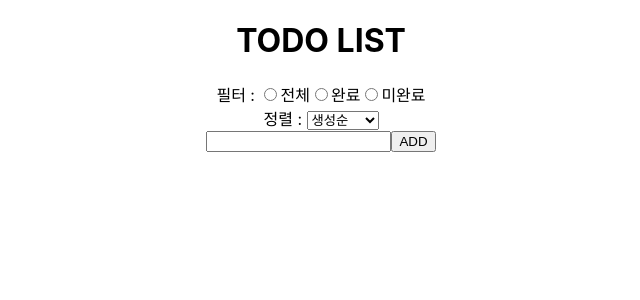
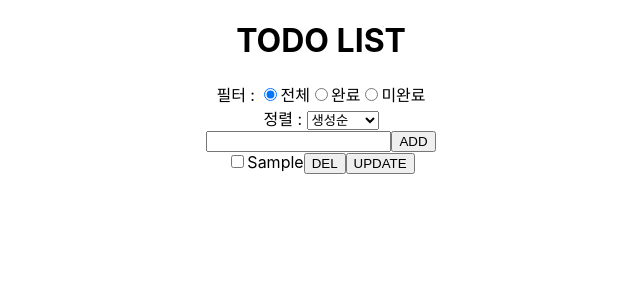
Before and after one commit to azure928/todo-list, a React (Create React App) app: page / in a window 1280 px wide. Both pictures are taken after typing "Sample" into the empty fields and a click on the button "ADD". Shown: the top 300 px of the page, without its empty margins (319-959 px from the left). Built offline with nearby package versions, Linux system fonts and the light colour scheme.

Commit message:
update 기능 추가

```diff
--- a/src/App.js
+++ b/src/App.js
@@ -7,7 +7,12 @@ function App() {
   const [inputValue, setInputValue] = useState("");
   const [todos, setTodos] = useState([]);
   const [sort, setSort] = useState("");
-  const [filter, setFilter] = useState("");
+  const [filter, setFilter] = useState("ALL");
+
+  const [updateValue, setUpdateValue] = useState("");
+  const [updateTargetIndex, setUpdateTargetIndex] = useState(-1);
+  /** computedValue */
+  const isUpdateMode = updateTargetIndex >= 0;
 
   const computedTodos = todos
     .filter((todo) => {
@@ -67,7 +72,7 @@ function App() {
             setInputValue("");
           }}
         >
-          ADD
+          {"ADD"}
         </button>
       </div>
       <div>
@@ -83,14 +88,38 @@ function App() {
                 setTodos(nextTodos);
               }}
             />
-            <span style={{ textDecoration: todo.isDone ? "line-through" : "" }}>{todo.content}</span>
+            {updateTargetIndex === index ? (
+              <input value={updateValue} onChange={(e) => setUpdateValue(e.target.value)} />
+            ) : (
+              <span style={{ textDecoration: todo.isDone ? "line-through" : "" }}>{todo.content}</span>
+            )}
             <button
               onClick={() => {
                 const nextTodos = todos.filter((_, idx) => idx !== index);
                 setTodos(nextTodos);
               }}
+              disabled={isUpdateMode}
             >
               DEL
+            </button>
+            <button
+              onClick={() => {
+                if (isUpdateMode) {
+                  const nextTodos = todos.map((todo, index) =>
+                    index === updateTargetIndex ? { ...todo, content: updateValue } : todo
+                  );
+                  setTodos(nextTodos);
+                  setUpdateValue("");
+                  setUpdateTargetIndex(-1);
+                  return;
+                }
+
+                setUpdateTargetIndex(index);
+                setUpdateValue(todo.content);
+              }}
+              disabled={isUpdateMode && index !== updateTargetIndex}
+            >
+              UPDATE
             </button>
           </div>
         ))}
```
